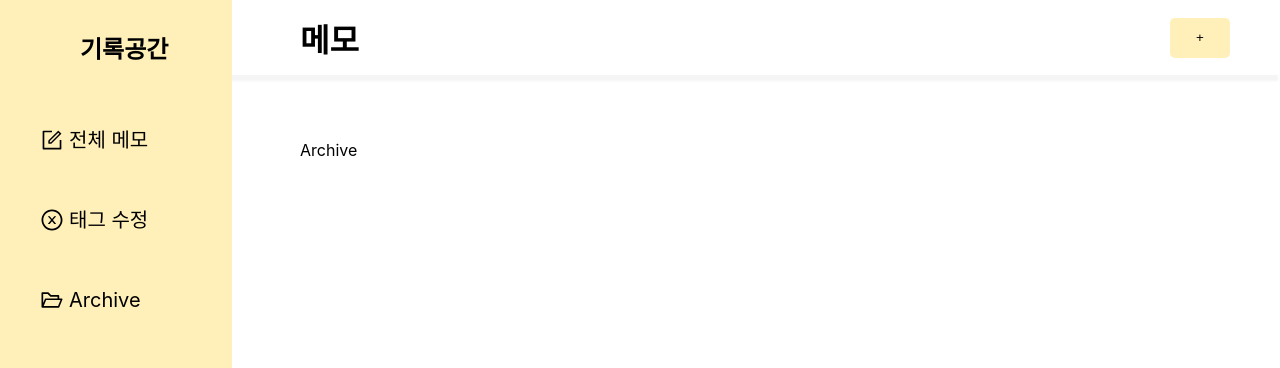
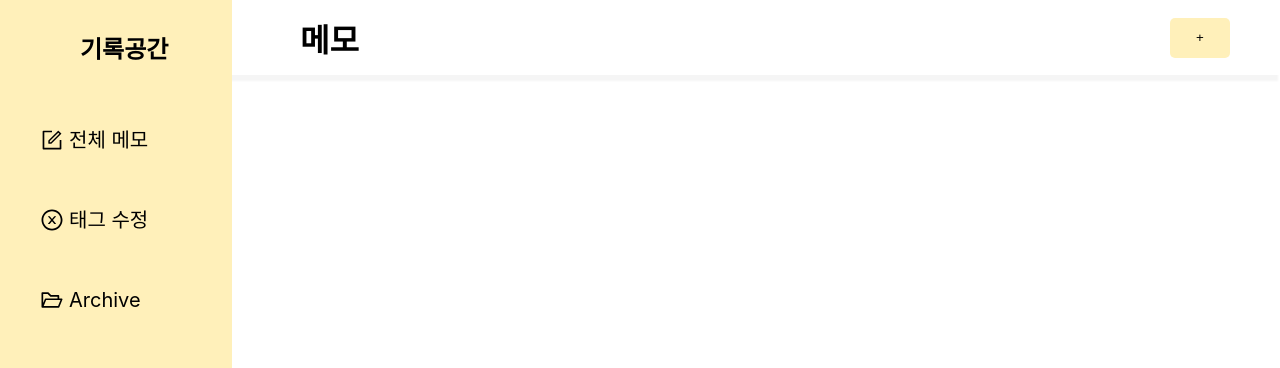
Before and after one commit to naringst/mind-store, a React (Create React App) app: page /archive in a window 1280 px wide. Shown: the top 368 px of the page. Built offline with nearby package versions, Linux system fonts and the light colour scheme.

Commit message:
feat : 아카이빙 기능 1차 구현

```diff
--- a/src/pages/Archive.tsx
+++ b/src/pages/Archive.tsx
@@ -1,5 +1,29 @@
+import { useSelector } from "react-redux";
 import { PagesContainer } from "./Pages.styles";
+import { NoteGrid } from "./Home";
+import { NoteType } from "../types/NoteType";
+import Note from "./Note";
 
 export default function Archive() {
-  return <PagesContainer>Archive</PagesContainer>;
+  const archiveList = useSelector((state: any) => state.archive.archiveList);
+  return (
+    <PagesContainer>
+      <NoteGrid>
+        {archiveList.map((note: NoteType) => {
+          return (
+            <Note
+              id={note.id}
+              title={note.title}
+              content={note.content}
+              priority={note.priority}
+              pinned={note.pinned}
+              tags={note.tags}
+              createdTime={note.createdTime}
+              color={note.color}
+            ></Note>
+          );
+        })}
+      </NoteGrid>
+    </PagesContainer>
+  );
 }
--- a/src/pages/Note.tsx
+++ b/src/pages/Note.tsx
@@ -13,6 +13,7 @@ import { noteActions } from "../store/note";
 import parse from "html-react-parser";
 import { modalActions } from "../store";
 import { trashActions } from "../store/trash";
+import { archiveActions } from "../store/archive";
 
 export default function Note({
   id,
@@ -52,6 +53,19 @@ export default function Note({
 
   const archivingNoteHandler = (e: any) => {
     //아카이빙에 저장
+    dispatch(noteActions.deleteNote(e.target.id));
+    dispatch(
+      archiveActions.addArchive({
+        id,
+        title,
+        priority,
+        pinned,
+        content,
+        tags,
+        createdTime,
+        color,
+      })
+    );
   };
 
   return (
--- /dev/null
+++ b/src/store/archive.tsx
@@ -0,0 +1,24 @@
+import { createSlice, PayloadAction } from "@reduxjs/toolkit";
+import { ArchiveListType, NoteType } from "../types/NoteType";
+
+const initialArchiveState: ArchiveListType = { archiveList: [] };
+export const archiveSlice = createSlice({
+  name: "archive",
+  initialState: initialArchiveState,
+  reducers: {
+    addArchive(state, action: PayloadAction<NoteType>) {
+      const newNote = action.payload;
+      state.archiveList.push(newNote);
+    },
+    deleteArchive(state, action: PayloadAction<string>) {
+      const deletedTrashList = state.archiveList.filter((note: NoteType) => {
+        return note.id !== action.payload;
+      });
+      state.archiveList = deletedTrashList;
+    },
+    deleteAllArchive(state) {
+      state.archiveList = [];
+    },
+  },
+});
+export const archiveActions = archiveSlice.actions;
--- a/src/store/index.tsx
+++ b/src/store/index.tsx
@@ -4,6 +4,7 @@ import { noteSlice } from "./note";
 import { useDispatch } from "react-redux";
 import { NoteType } from "../types/NoteType";
 import { trashSlice } from "./trash";
+import { archiveSlice } from "./archive";
 
 //노트 생성 모달
 const modalSlice = createSlice({
@@ -71,5 +72,6 @@ export const store = configureStore({
     addedTag: addedTagsSlice.reducer,
     note: noteSlice.reducer,
     trash: trashSlice.reducer,
+    archive: archiveSlice.reducer,
   },
 });
--- a/src/types/NoteType.tsx
+++ b/src/types/NoteType.tsx
@@ -19,3 +19,7 @@ export interface NoteListType {
 export interface TrashListType {
   trashList: NoteType[];
 }
+
+export interface ArchiveListType {
+  archiveList: NoteType[];
+}
```
Also changed, not shown: 1 other file (tests, documents, lock files or other folders).
